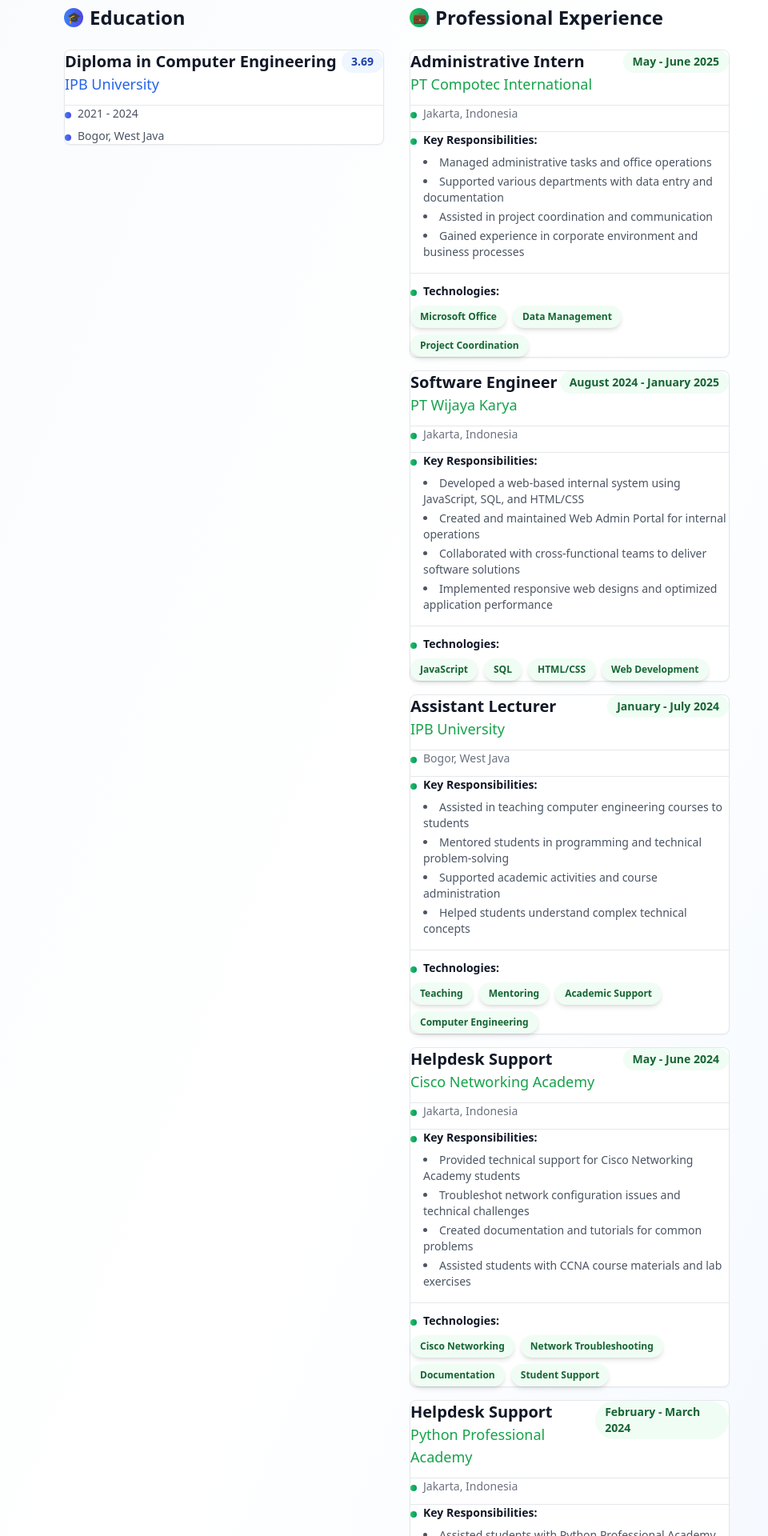
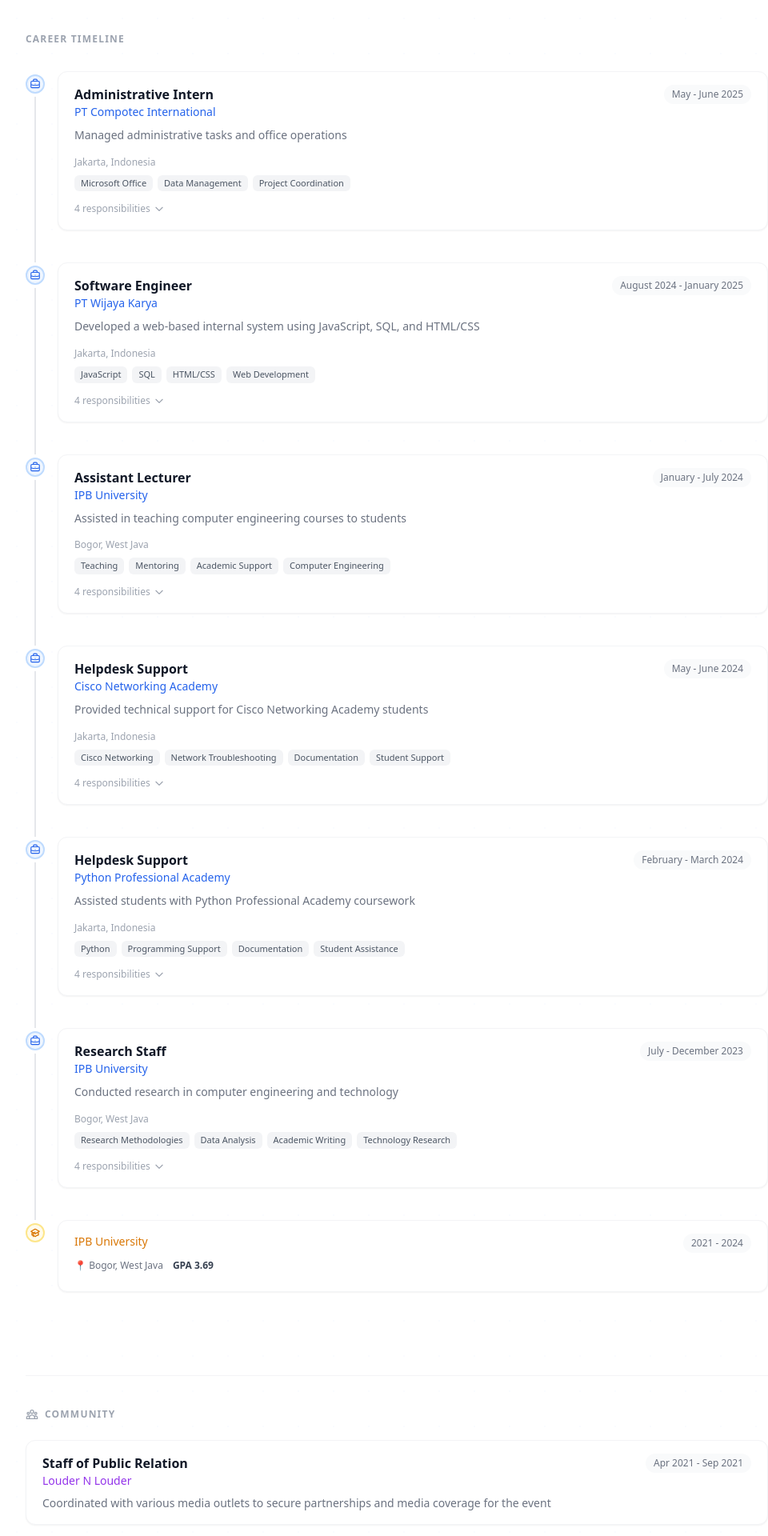
Before and after one commit to nakamino24/Portofolio, a React (Vite) app: page / in a window 1280 px wide. Shown: the part 1660-3580 px from the top of the page at 80% size, without its empty margins (144-1104 px from the left). Built offline with nearby package versions, Linux system fonts and the light colour scheme.

Commit message:
Fix About

```diff
--- a/src/features/about/About.jsx
+++ b/src/features/about/About.jsx
@@ -1,147 +1,342 @@
 /* eslint-disable-next-line no-unused-vars */
-import React from 'react'
+import React, { useState } from 'react'
+import PropTypes from 'prop-types'
 import { cvData } from '../../shared/data/index'
-import { Card } from '../../shared/ui'
 
-const About = () => {
+/* ── Tiny inline icons (SVG) — no emoji dependency ── */
+const IconWork = () => (
+  <svg
+    className="w-3.5 h-3.5"
+    fill="none"
+    stroke="currentColor"
+    viewBox="0 0 24 24"
+  >
+    <path
+      strokeLinecap="round"
+      strokeLinejoin="round"
+      strokeWidth={2}
+      d="M21 13.255A23.931 23.931 0 0112 15c-3.183 0-6.22-.62-9-1.745M16 6V4a2 2 0 00-2-2h-4a2 2 0 00-2 2v2m4 6h.01M5 20h14a2 2 0 002-2V8a2 2 0 00-2-2H5a2 2 0 00-2 2v10a2 2 0 002 2z"
+    />
+  </svg>
+)
+
+const IconSchool = () => (
+  <svg
+    className="w-3.5 h-3.5"
+    fill="none"
+    stroke="currentColor"
+    viewBox="0 0 24 24"
+  >
+    <path d="M12 14l9-5-9-5-9 5 9 5z" />
+    <path d="M12 14l6.16-3.422a12.083 12.083 0 01.665 6.479A11.952 11.952 0 0012 20.055a11.952 11.952 0 00-6.824-2.998 12.078 12.078 0 01.665-6.479L12 14z" />
+    <path
+      strokeLinecap="round"
+      strokeLinejoin="round"
+      strokeWidth={2}
+      d="M12 14l9-5-9-5-9 5 9 5zm0 0l6.16-3.422a12.083 12.083 0 01.665 6.479A11.952 11.952 0 0012 20.055a11.952 11.952 0 00-6.824-2.998 12.078 12.078 0 01.665-6.479L12 14zm-4 6v-7.5l4-2.222"
+    />
+  </svg>
+)
+
+const IconChevron = ({ open }) => (
+  <svg
+    className={`w-3.5 h-3.5 transition-transform duration-200 ${open ? 'rotate-180' : ''}`}
+    fill="none"
+    stroke="currentColor"
+    viewBox="0 0 24 24"
+  >
+    <path
+      strokeLinecap="round"
+      strokeLinejoin="round"
+      strokeWidth={2}
+      d="M19 9l-7 7-7-7"
+    />
+  </svg>
+)
+
+IconChevron.propTypes = {
+  open: PropTypes.bool,
+}
+
+const IconCommunity = () => (
+  <svg
+    className="w-4 h-4"
+    fill="none"
+    stroke="currentColor"
+    viewBox="0 0 24 24"
+  >
+    <path
+      strokeLinecap="round"
+      strokeLinejoin="round"
+      strokeWidth={2}
+      d="M17 20h5v-2a3 3 0 00-5.356-1.857M17 20H7m10 0v-2c0-.656-.126-1.283-.356-1.857M7 20H2v-2a3 3 0 015.356-1.857M7 20v-2c0-.656.126-1.283.356-1.857m0 0a5.002 5.002 0 019.288 0M15 7a3 3 0 11-6 0 3 3 0 016 0zm6 3a2 2 0 11-4 0 2 2 0 014 0zM7 10a2 2 0 11-4 0 2 2 0 014 0z"
+    />
+  </svg>
+)
+
+/* ── Extract data ── */
+const experience = cvData.experience || []
+const education = cvData.education || []
+const orgExp = cvData.organizationalExperience || []
+const profile = cvData.profile || ''
+
+/* ── Distill profile into a one-liner (first sentence) ── */
+const profileHighlight = profile.split('.')[0] + '.'
+
+/* ── Single milestone shape ── */
+const Milestone = ({ item, type = 'work', isLast }) => {
+  const [expanded, setExpanded] = useState(false)
+  const hasDetails = item.responsibilities && item.responsibilities.length > 0
+
+  const iconBg =
+    type === 'education'
+      ? 'bg-amber-50 dark:bg-amber-950/40 text-amber-600 dark:text-amber-400 border-amber-200 dark:border-amber-800/30'
+      : 'bg-blue-50 dark:bg-blue-950/40 text-blue-600 dark:text-blue-400 border-blue-200 dark:border-blue-800/30'
+
+  const accentText =
+    type === 'education'
+      ? 'text-amber-600 dark:text-amber-400'
+      : 'text-blue-600 dark:text-blue-400'
+
   return (
-    <section
-      id="about"
-      className="py-20 bg-gradient-to-br from-slate-50 via-white to-blue-50 dark:from-gray-900 dark:via-gray-800 dark:to-blue-900 transition-colors duration-300 relative overflow-hidden"
+    <div className="relative pl-10 pb-10 group">
+      {/* Timeline dot */}
+      <div
+        className={`absolute left-0 top-1 w-6 h-6 rounded-full border-2 ${iconBg} flex items-center justify-center z-10 ring-4 ring-white dark:ring-gray-950`}
       >
-      {/* Background decorative elements */}
-      <div className="absolute inset-0">
-        <div className="absolute top-20 right-10 w-32 h-32 bg-gradient-to-r from-blue-400 to-purple-500 rounded-full opacity-10 animate-float"></div>
-        <div className="absolute bottom-20 left-10 w-24 h-24 bg-gradient-to-r from-pink-400 to-red-500 rounded-full opacity-10 animate-bounce"></div>
+        {type === 'education' ? <IconSchool /> : <IconWork />}
       </div>
 
-      <div className="max-w-4xl mx-auto px-4 sm:px-6 lg:px-8 relative z-10">
-        <div className="text-center mb-16">
-          <div className="inline-block mb-4">
-            <span className="bg-gradient-to-r from-blue-600 to-purple-600 bg-clip-text text-transparent text-sm font-semibold tracking-wide uppercase">
-              👨‍💼 About Me
+      {/* Connector line from dot downward — except last item */}
+      {!isLast && (
+        <div className="absolute left-[11px] top-7 bottom-0 w-[2px] bg-gray-200 dark:bg-gray-800" />
+      )}
+
+      {/* Card */}
+      <div className="bg-white dark:bg-gray-900 border border-gray-100 dark:border-gray-800 rounded-xl px-5 py-4 shadow-sm hover:shadow-md transition-shadow duration-200">
+        {/* Header row */}
+        <div className="flex items-start justify-between gap-4 mb-2">
+          <div className="min-w-0">
+            <h3 className="text-base font-semibold text-gray-900 dark:text-white truncate">
+              {item.title}
+            </h3>
+            <p className={`text-sm font-medium ${accentText}`}>
+              {item.company || item.institution}
+            </p>
+          </div>
+          <span className="shrink-0 inline-flex items-center gap-1.5 text-xs font-medium text-gray-500 dark:text-gray-400 bg-gray-50 dark:bg-gray-800 px-2.5 py-1 rounded-full">
+            {item.period}
           </span>
         </div>
-          <h2 className="text-4xl md:text-5xl font-bold text-gray-900 dark:text-white mb-6">
-            Professional Background
-          </h2>
-          <p className="text-xl text-gray-600 dark:text-gray-300 max-w-3xl mx-auto">
-            {cvData.profile}
+
+        {/* Impact highlight — single line extracted from first responsibility */}
+        {item.responsibilities && item.responsibilities[0] && (
+          <p className="text-sm text-gray-500 dark:text-gray-400 leading-relaxed mb-2 line-clamp-1">
+            {item.responsibilities[0]}
           </p>
-        </div>
+        )}
 
-        <div className="grid md:grid-cols-2 gap-8">
-          {/* Education Section */}
-          <div className="space-y-6">
-            <h3 className="text-2xl font-bold text-gray-900 dark:text-white mb-4 flex items-center gap-2">
-              <div className="w-6 h-6 bg-gradient-to-r from-blue-500 to-indigo-600 rounded-full flex items-center justify-center text-white text-sm">
-                🎓
-              </div>
-              Education
-            </h3>
-            <div className="space-y-4">
-              {cvData.education.map((edu, index) => (
-                <Card
-                  key={index}
-                  className="hover:shadow-xl transition-shadow duration-300"
-                >
-                  <div className="flex items-start justify-between mb-3">
-                    <div>
-                      <h4 className="text-xl font-semibold text-gray-900 dark:text-white">
-                        {edu.degree}
-                      </h4>
-                      <h5 className="text-lg font-medium text-blue-600 dark:text-blue-400">
-                        {edu.institution}
-                      </h5>
-                    </div>
-                    <span className="bg-blue-50 dark:bg-blue-900/20 text-blue-800 dark:text-blue-200 px-3 py-1 rounded-full text-sm font-semibold">
-                      {edu.gpa}
+        {/* Location / GPA for education */}
+        {item.location && type !== 'education' && (
+          <span className="inline-block text-xs text-gray-400 dark:text-gray-500 mb-2">
+            {item.location}
+          </span>
+        )}
+        {type === 'education' && item.gpa && (
+          <div className="flex items-center gap-3 text-xs text-gray-500 dark:text-gray-400 mb-2">
+            <span>📍 {item.location}</span>
+            <span className="font-semibold text-gray-700 dark:text-gray-300">
+              GPA {item.gpa}
             </span>
           </div>
-                  <div className="space-y-2 text-sm text-gray-600 dark:text-gray-300">
-                    <div className="flex items-center gap-2">
-                      <div className="w-2 h-2 bg-gradient-to-r from-blue-500 to-indigo-600 rounded-full mt-1"></div>
-                      <span>{edu.period}</span>
-                    </div>
-                    <div className="flex items-center gap-2">
-                      <div className="w-2 h-2 bg-gradient-to-r from-blue-500 to-indigo-600 rounded-full mt-1"></div>
-                      <span>{edu.location}</span>
-                    </div>
-                  </div>
-                </Card>
-              ))}
-            </div>
-          </div>
+        )}
 
-          {/* Experience Section */}
-          <div className="space-y-6">
-            <h3 className="text-2xl font-bold text-gray-900 dark:text-white mb-4 flex items-center gap-2">
-              <div className="w-6 h-6 bg-gradient-to-r from-green-500 to-emerald-600 rounded-full flex items-center justify-center text-white text-sm">
-                💼
-              </div>
-              Professional Experience
-            </h3>
-            <div className="space-y-4">
-              {cvData.experience.map((exp, index) => (
-                <Card
-                  key={index}
-                  className="hover:shadow-xl transition-shadow duration-300"
-                >
-                  <div className="flex items-start justify-between mb-3">
-                    <div>
-                      <h4 className="text-xl font-semibold text-gray-900 dark:text-white">
-                        {exp.title}
-                      </h4>
-                      <h5 className="text-lg font-medium text-green-600 dark:text-green-400">
-                        {exp.company}
-                      </h5>
-                    </div>
-                    <span className="bg-green-50 dark:bg-green-900/20 text-green-800 dark:text-green-200 px-3 py-1 rounded-full text-sm font-semibold">
-                      {exp.period}
-                    </span>
-                  </div>
-                  {exp.location && (
-                    <div className="mb-3 flex items-center gap-2 text-sm text-gray-500 dark:text-gray-400">
-                      <div className="w-2 h-2 bg-gradient-to-r from-green-500 to-emerald-600 rounded-full mt-1"></div>
-                      <span>{exp.location}</span>
-                    </div>
-                  )}
-                  {exp.responsibilities && (
-                    <div className="space-y-2">
-                      <h5 className="text-sm font-bold text-gray-900 dark:text-white mb-2 flex items-center gap-2">
-                        <div className="w-2 h-2 bg-gradient-to-r from-green-500 to-emerald-600 rounded-full mt-1"></div>
-                        Key Responsibilities:
-                      </h5>
-                      <ul className="list-disc list-inside pl-4 space-y-1 text-sm text-gray-600 dark:text-gray-300">
-                        {exp.responsibilities.map((resp, idx) => (
-                          <li key={idx}>{resp}</li>
-                        ))}
-                      </ul>
-                    </div>
-                  )}
-                  {exp.technologies && (
-                    <div className="mt-4 pt-3 border-t border-gray-200 dark:border-gray-700">
-                      <h5 className="text-sm font-bold text-gray-900 dark:text-white mb-2 flex items-center gap-2">
-                        <div className="w-2 h-2 bg-gradient-to-r from-green-500 to-emerald-600 rounded-full mt-1"></div>
-                        Technologies:
-                      </h5>
-                      <div className="flex flex-wrap gap-2">
-                        {exp.technologies.map((tech, idx) => (
+        {/* Tech tags */}
+        {item.technologies && item.technologies.length > 0 && (
+          <div className="flex flex-wrap gap-1.5 mb-2">
+            {item.technologies.map((tech, i) => (
               <span
-                            key={idx}
-                            className="bg-green-50 dark:bg-green-900/20 text-green-800 dark:text-green-200 px-3 py-1.5 rounded-full text-xs font-semibold shadow-md hover:shadow-lg transform hover:scale-105 transition-all duration-300"
+                key={i}
+                className="inline-block text-[11px] font-medium text-gray-600 dark:text-gray-400 bg-gray-100 dark:bg-gray-800 px-2 py-0.5 rounded-md"
               >
                 {tech}
               </span>
             ))}
           </div>
+        )}
+
+        {/* Expand trigger */}
+        {hasDetails && (
+          <button
+            onClick={() => setExpanded(!expanded)}
+            className="inline-flex items-center gap-1 text-xs font-medium text-gray-400 dark:text-gray-500 hover:text-blue-600 dark:hover:text-blue-400 transition-colors mt-1"
+            aria-expanded={expanded}
+          >
+            {expanded
+              ? 'Hide details'
+              : `${item.responsibilities.length} responsibilities`}
+            <IconChevron open={expanded} />
+          </button>
+        )}
+
+        {/* Expanded detail list */}
+        {expanded && hasDetails && (
+          <ul className="mt-3 pt-3 border-t border-gray-100 dark:border-gray-800 space-y-1.5">
+            {item.responsibilities.map((resp, i) => (
+              <li
+                key={i}
+                className="flex items-start gap-2 text-sm text-gray-500 dark:text-gray-400 leading-relaxed"
+              >
+                <span className="mt-1.5 w-1 h-1 shrink-0 rounded-full bg-blue-400 dark:bg-blue-600" />
+                <span>{resp}</span>
+              </li>
+            ))}
+          </ul>
+        )}
       </div>
+    </div>
+  )
+}
+
+/* ── Main component ── */
+const About = () => {
+  Milestone.propTypes = {
+    item: PropTypes.shape({
+      title: PropTypes.string,
+      company: PropTypes.string,
+      institution: PropTypes.string,
+      period: PropTypes.string,
+      responsibilities: PropTypes.arrayOf(PropTypes.string),
+      location: PropTypes.string,
+      gpa: PropTypes.oneOfType([PropTypes.string, PropTypes.number]),
+      technologies: PropTypes.arrayOf(PropTypes.string),
+    }).isRequired,
+    type: PropTypes.string,
+    isLast: PropTypes.bool,
+  }
+
+  const [showFullBio, setShowFullBio] = useState(false)
+
+  const stats = [
+    { value: cvData.education?.[0]?.gpa || '—', label: 'GPA' },
+    { value: '5+', label: 'Years' },
+    { value: experience.length, label: 'Roles' },
+    { value: orgExp.length, label: 'Orgs' },
+  ]
+
+  const allMilestones = [
+    ...experience.map((e) => ({ ...e, type: 'work' })),
+    ...education.map((e) => ({ ...e, type: 'education' })),
+  ]
+
+  return (
+    <section
+      id="about"
+      className="relative overflow-hidden bg-white dark:bg-gray-950"
+    >
+      {/* Ambient background — matching Hero */}
+      <div
+        className="absolute inset-0 opacity-[0.025] dark:opacity-[0.05]"
+        style={{
+          backgroundImage:
+            'radial-gradient(circle at 1px 1px, #3b82f6 1px, transparent 0)',
+          backgroundSize: '44px 44px',
+        }}
+      />
+
+      <div className="relative z-10 max-w-5xl mx-auto px-6 sm:px-8 lg:px-12 py-24 md:py-32">
+        {/* ── Section header ── */}
+        <div className="mb-14">
+          <span className="inline-block text-xs font-semibold tracking-widest uppercase text-blue-600 dark:text-blue-400 mb-3">
+            About
+          </span>
+          <h2 className="text-3xl sm:text-4xl font-bold tracking-tight text-gray-900 dark:text-white mb-5">
+            My journey
+          </h2>
+
+          {/* Short bio */}
+          <p className="text-base sm:text-lg text-gray-600 dark:text-gray-400 max-w-2xl leading-relaxed">
+            {showFullBio ? profile : profileHighlight}
+          </p>
+          {profile.includes('.') && profile.split('.').length > 2 && (
+            <button
+              onClick={() => setShowFullBio(!showFullBio)}
+              className="inline-block mt-1 text-xs font-medium text-blue-600 dark:text-blue-400 hover:underline"
+            >
+              {showFullBio ? 'Show less' : 'Read full bio'}
+            </button>
           )}
-                </Card>
+        </div>
+
+        {/* ── Quick stats row ── */}
+        <div className="flex flex-wrap gap-6 sm:gap-10 mb-14 pb-10 border-b border-gray-100 dark:border-gray-800">
+          {stats.map((s, i) => (
+            <div key={i} className="flex items-center gap-3">
+              <span className="text-2xl font-bold text-gray-900 dark:text-white">
+                {s.value}
+              </span>
+              <span className="text-xs font-medium uppercase tracking-wide text-gray-400 dark:text-gray-500">
+                {s.label}
+              </span>
+            </div>
+          ))}
+        </div>
+
+        {/* ── Timeline ── */}
+        <div>
+          <h3 className="text-xs font-semibold tracking-widest uppercase text-gray-400 dark:text-gray-500 mb-8">
+            Career timeline
+          </h3>
+
+          <div className="relative">
+            {allMilestones.map((item, i) => (
+              <Milestone
+                key={`${item.type}-${i}`}
+                item={item}
+                type={item.type}
+                isLast={i === allMilestones.length - 1}
+              />
             ))}
           </div>
         </div>
+
+        {/* ── Community involvement ── */}
+        {orgExp.length > 0 && (
+          <div className="mt-16 pt-10 border-t border-gray-100 dark:border-gray-800">
+            <div className="flex items-center gap-2 mb-6">
+              <span className="text-gray-400 dark:text-gray-500">
+                <IconCommunity />
+              </span>
+              <h3 className="text-xs font-semibold tracking-widest uppercase text-gray-400 dark:text-gray-500">
+                Community
+              </h3>
             </div>
+
+            {orgExp.map((org, i) => (
+              <div
+                key={i}
+                className="bg-white dark:bg-gray-900 border border-gray-100 dark:border-gray-800 rounded-xl px-5 py-4 shadow-sm"
+              >
+                <div className="flex items-start justify-between gap-4 mb-2">
+                  <div className="min-w-0">
+                    <h4 className="text-base font-semibold text-gray-900 dark:text-white">
+                      {org.title}
+                    </h4>
+                    <p className="text-sm font-medium text-purple-600 dark:text-purple-400">
+                      {org.organization}
+                    </p>
+                  </div>
+                  <span className="shrink-0 inline-flex items-center gap-1.5 text-xs font-medium text-gray-500 dark:text-gray-400 bg-gray-50 dark:bg-gray-800 px-2.5 py-1 rounded-full">
+                    {org.period}
+                  </span>
+                </div>
+                <p className="text-sm text-gray-500 dark:text-gray-400 mt-1 line-clamp-2">
+                  {org.responsibilities?.[0]}
+                </p>
+              </div>
+            ))}
+          </div>
+        )}
       </div>
     </section>
   )
```
Also changed, not shown: .claude-flow/daemon-state.json, .claude-flow/metrics/codebase-map.json, .claude-flow/metrics/consolidation.json, .claude-flow/metrics/harness-loop.json, .claude-flow/metrics/performance.json, .claude-flow/metrics/security-audit.json, .claude-flow/metrics/test-gaps.json. Lines whose indentation alone changed are shown as unchanged.
